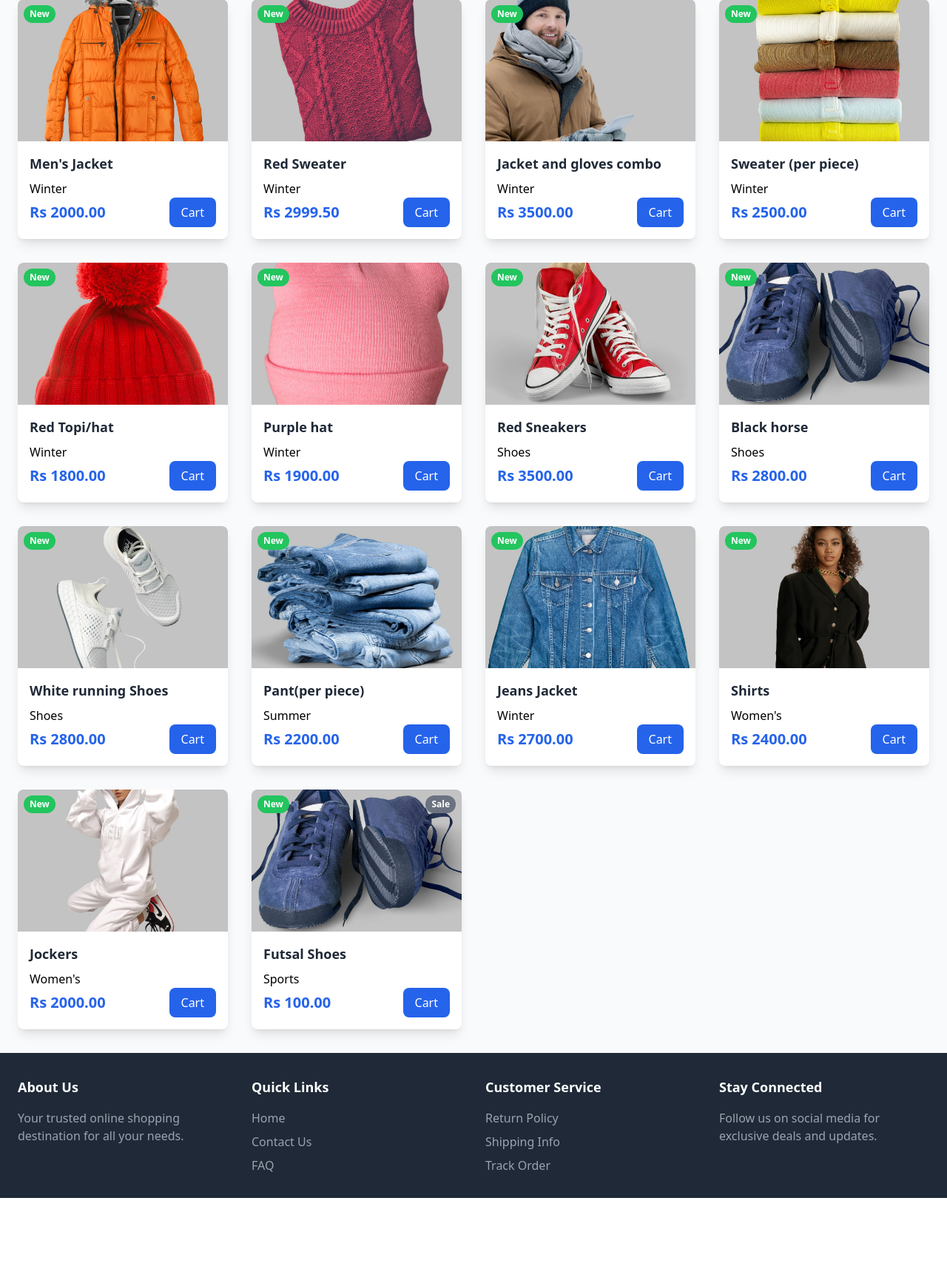
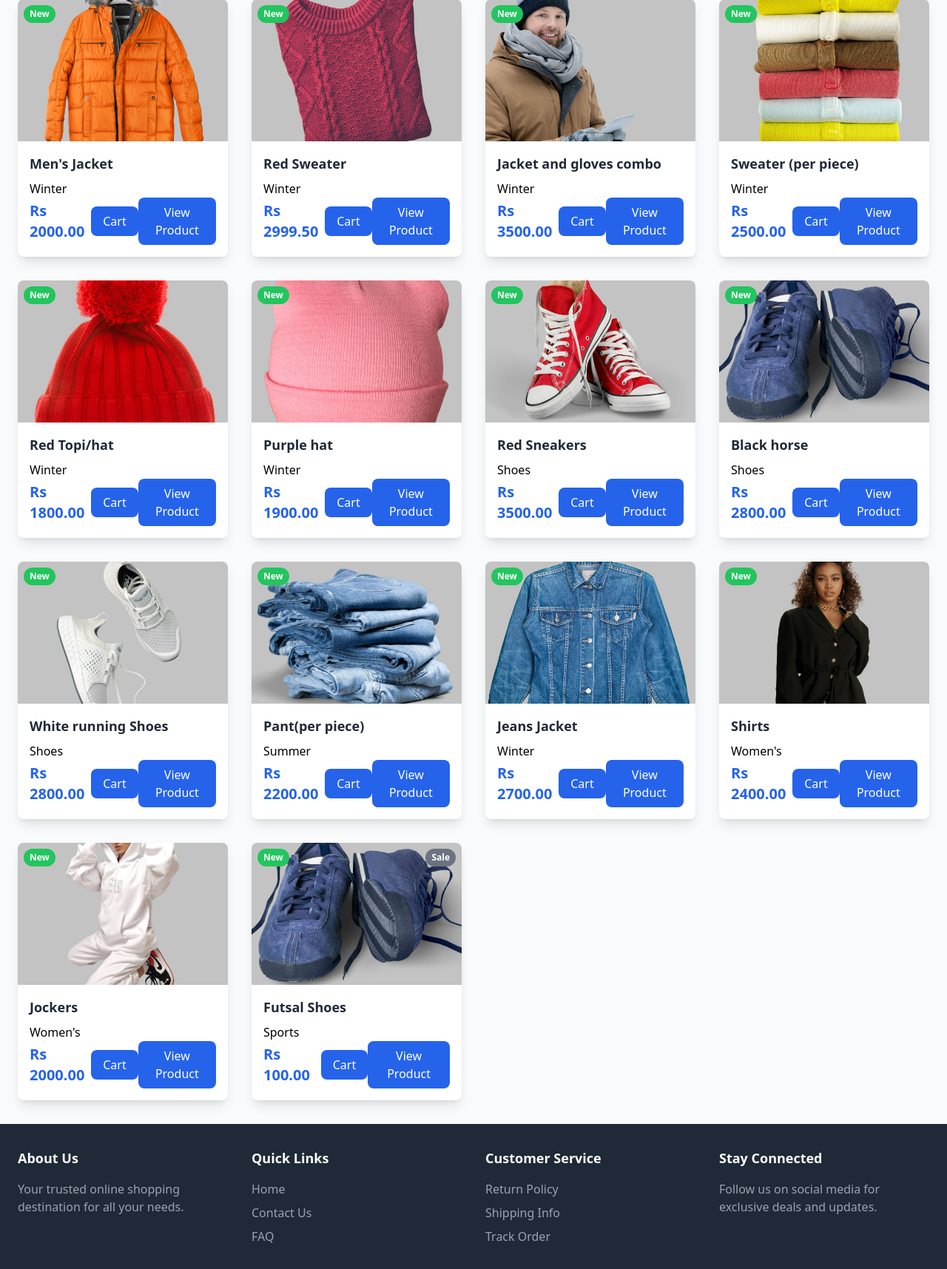
Before and after one commit to ankitkarki27/dj-ecomstore, a Django app: page / in a window 1280 px wide. Shown: the part 783-2498 px from the top of the page at 74% size. Before the commit the page ends 2402 px from the top, so only its background shows below. Run offline with Django 5.2, Linux system fonts and the light colour scheme; data comes from the database, SQL or seed files in the repository; both versions use the stored data as it was after the commit; some libraries are stand-ins or nearby versions.

Commit message:
update project files and code

```diff
--- a/store/templates/home.html
+++ b/store/templates/home.html
@@ -110,6 +110,12 @@
                             <button class="bg-blue-600 text-white px-4 py-2 rounded-lg hover:bg-blue-700 transition-colors duration-300">
                                 Cart
                             </button>
+                            <a href="{% url 'product' product.id %}" class="inline-block">
+                                <button class="bg-blue-600 text-white px-4 py-2 rounded-lg hover:bg-blue-700 transition-colors duration-300">
+                                    View Product
+                                </button>
+                            </a>
+
                         </div>
                     </div>
                 </div>
--- a/store/urls.py
+++ b/store/urls.py
@@ -8,4 +8,5 @@ urlpatterns = [
     path('login/',views.login_page, name='login'),
     path('register/',views.register_page, name='register'),
     path('logout/',views.logout_page, name='logout'),
+    path('product/<int:pk>',views.product_page, name='product'),
 ]
--- a/store/views.py
+++ b/store/views.py
@@ -1,3 +1,4 @@
+from itertools import product
 from django.shortcuts import render,redirect
 from .models import Product
 from django.contrib.auth import authenticate,login,logout
@@ -9,6 +10,11 @@ from django.contrib.auth.models import User
 from django.contrib.auth.forms import UserCreationForm
 from .forms import SignUpForm
 from django import forms
+
+
+def product_page(request,pk):
+    Product=Product.objects.get(id=pk)
+    return render(request ,'product.html',{'product':product})
 
 # Create your views here.
 def home(request):
```
Also changed, not shown: store/templates/product.html (added, +9 -0 lines), db.sqlite3.
